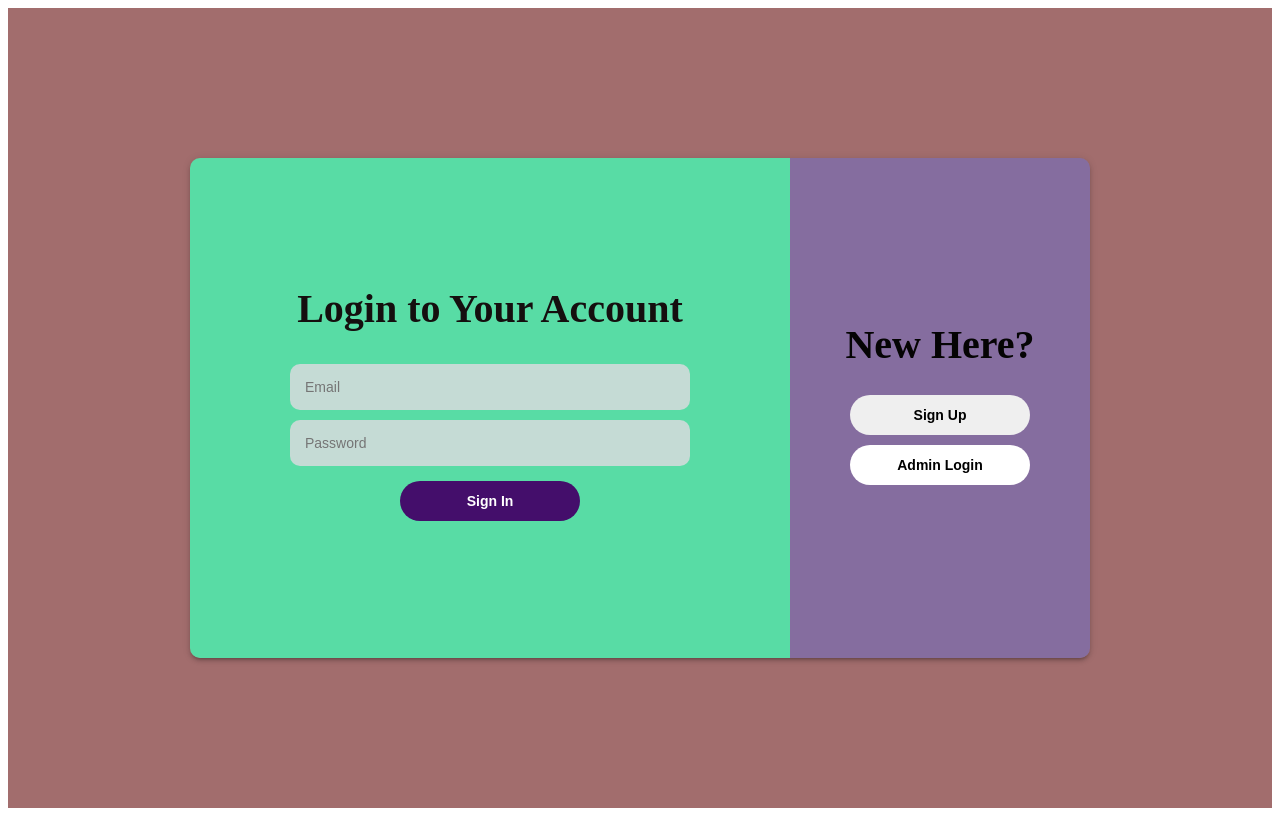
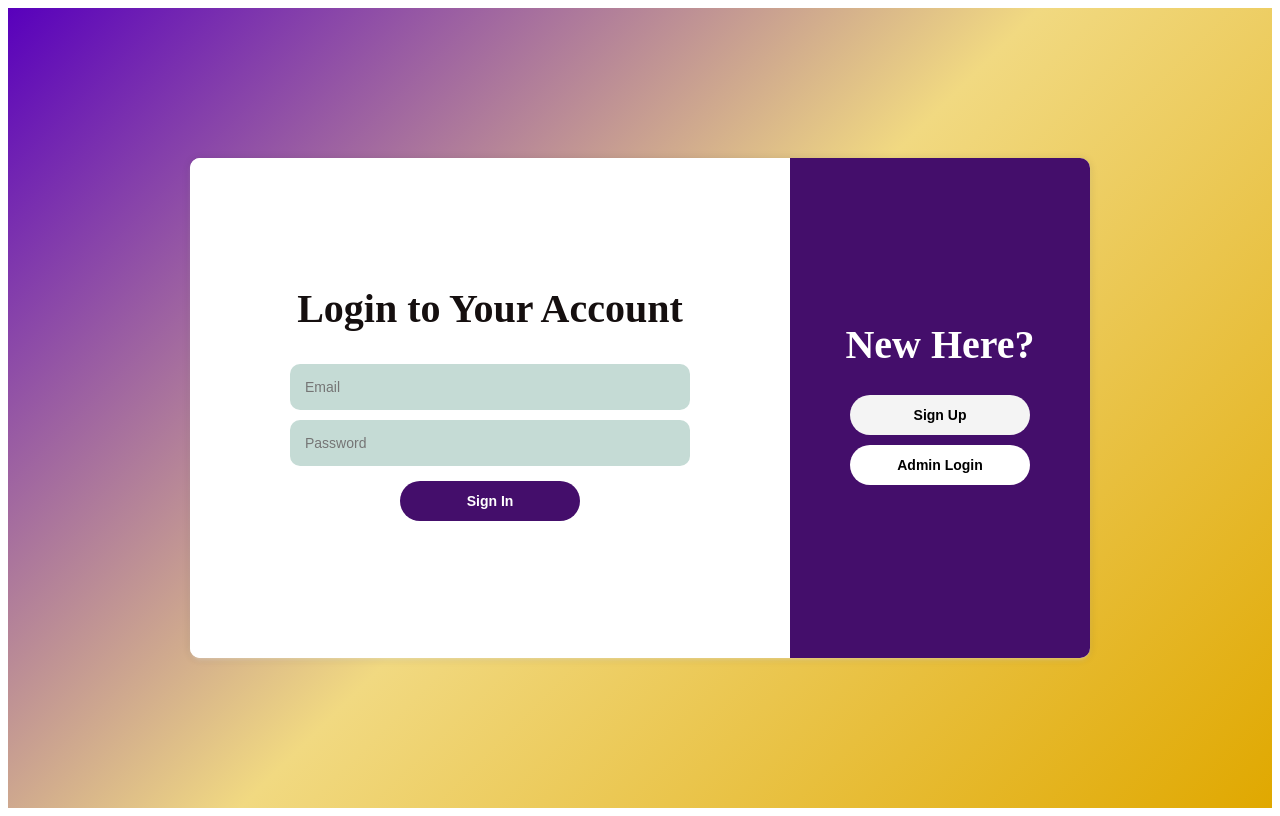
Before and after one commit to VivekKumar432/SRM-Batch-2, a React (Vite) app in the folder frontend/: page /login in a window 1280 px wide. Built offline with nearby package versions, Linux system fonts and the light colour scheme.

Commit message:
Modified the visuals.

```diff
--- a/frontend/src/assets/CSS/loginPage.css
+++ b/frontend/src/assets/CSS/loginPage.css
@@ -1,7 +1,7 @@
 .login_container {
     width: 100%;
     min-height: 100vh;
-    background-color: #a26d6d;
+    background: linear-gradient(135deg, #5800bc, #f1d981, #e0a800);
     display: flex;
     align-items: center;
     justify-content: center;
@@ -12,8 +12,10 @@
     height: 500px;
     display: flex;
     border-radius: 10px;
-    box-shadow: 0px 3px 3px -2px rgb(0 0 0 / 20%),
-        0px 3px 4px 0px rgb(0 0 0 / 14%), 0px 1px 8px 0px rgb(0 0 0 / 12%);
+    box-shadow: 0px 3px 3px -2px rgba(255, 255, 255, 0.2),
+        0px 3px 4px 0px rgba(255, 255, 255, 0.14), 0px 1px 8px 0px rgb(0 0 0 / 12%);
+    font-weight: bold;
+    background-color: #ffffff; /* Solid color for the container */
 }
 
 .left {
@@ -22,9 +24,10 @@
     flex-direction: column;
     align-items: center;
     justify-content: center;
-    background-color: rgb(88, 220, 165);
+    background-color: rgb(255, 255, 255); /* Solid color for the left side */
     border-top-left-radius: 10px;
     border-bottom-left-radius: 10px;
+    font-weight: bold;
 }
 
 .form_container {
@@ -66,16 +69,18 @@
     flex-direction: column;
     align-items: center;
     justify-content: center;
-    background-color: #856d9f;
+    background-color: #440e6b; /* Solid color for the right side */
     border-top-right-radius: 10px;
     border-bottom-right-radius: 10px;
+    font-weight: bold;
 }
 
 .right h1 {
     margin-top: 0;
-    color: rgb(5, 4, 4);
+    color: rgb(255, 255, 255);
     font-size: 40px;
     align-self: center;
+    font-weight: bold;
 }
 
 .blue_btn {
@@ -88,6 +93,7 @@
     font-size: 14px;
     cursor: pointer;
     color: black;
+    background-color: #f4f4f4; /* Solid color for the button */
 }
 
 .blue_btn:hover {
--- a/frontend/src/assets/CSS/registerPage.css
+++ b/frontend/src/assets/CSS/registerPage.css
@@ -1,7 +1,7 @@
-.signup_container {
+    .signup_container {
     width: 100%;
     min-height: 100vh;
-    background-color: #70bfab;
+    background: linear-gradient(135deg, #5800bc, #f1d981, #e0a800);
     display: flex;
     align-items: center;
     justify-content: center;
@@ -17,7 +17,7 @@
 }
 
 .left {
-    flex: 1;
+    flex: 4; /* Smaller width */
     display: flex;
     flex-direction: column;
     align-items: center;
@@ -35,7 +35,7 @@
 }
 
 .right {
-    flex: 2;
+    flex: 2; /* Larger width */
     display: flex;
     flex-direction: column;
     align-items: center;
@@ -78,28 +78,12 @@
     text-align: center;
 }
 
-.white_btn {
+.rose_btn {
     border: none;
     outline: none;
     padding: 12px 0;
-    background-color: #fefefe;
-    color: black;
-    border-radius: 20px;
-    width: 180px;
-    font-weight: bold;
-    font-size: 14px;
-    cursor: pointer;
-}
-.white_btn:hover{
-	background-color: #e0a800;
-}
-
-
-.green_btn {
-    border: none;
-    outline: none;
-    padding: 12px 0;
-    background-color: #8763b1;
+    background-color: #ffffff;
+    color: rgb(0, 0, 0);
     border-radius: 20px;
     width: 180px;
     font-weight: bold;
@@ -107,12 +91,31 @@
     cursor: pointer;
 }
 
+.rose_btn:hover {
+	background-color: #e0a800;
+}
+
+.rouge_btn {
+    border: none;
+    outline: none;
+    padding: 12px 0;
+    background-color: #440e6b;
+    border-radius: 20px;
+    width: 180px;
+    font-weight: bold;
+    font-size: 14px;
+    cursor: pointer;
+    color: white;
+    margin-top: 7px;
+}
+
 .purple_btn {
     background-color: #8763b1;
     color: white;
     margin: 10px;
 }
-.green_btn:hover{
+
+.rouge_btn:hover {
 	background-color: #e0a800;
 }
 
@@ -120,13 +123,14 @@
     border: none;
     outline: none;
     padding: 12px 0;
-    background-color: #8763b1;
+    background-color: #440e6b;
     border-radius: 20px;
     width: 180px;
     font-weight: bold;
     font-size: 14px;
     cursor: pointer;
     margin-top: 10px;
+    color: white;
 }
 
 .adminButton:hover {
--- a/frontend/src/components/Admin/AdminLogin.jsx
+++ b/frontend/src/components/Admin/AdminLogin.jsx
@@ -57,7 +57,7 @@ const AdminLogin = () => {
                             className={styles.input}
                         />
                         {error && <div className={styles.error_msg}>{error}</div>}
-                        <button type="submit" className={styles.green_btn}>
+                        <button type="submit" className={styles.violet_btn}>
                             Sign In
                         </button>
                     </form>
--- a/frontend/src/components/Admin/AdminMain.module.css
+++ b/frontend/src/components/Admin/AdminMain.module.css
@@ -5,6 +5,10 @@
     padding: 20px;
     text-align: center;
     justify-content: space-between;
+    background-image: url('https://png.pngtree.com/thumb_back/fw800/background/20200804/pngtree-administrator-image_393946.jpg');
+    background-size: cover; /* Cover the entire container */
+    background-position: center; /* Center the image */
+    background-repeat: no-repeat;
 }
 
 .admin_nav {
--- a/frontend/src/components/Admin/style.module.css
+++ b/frontend/src/components/Admin/style.module.css
@@ -1,7 +1,7 @@
 .login_container {
 	width: 100%;
 	min-height: 100vh;
-	background-color: #22a49d;
+	background: linear-gradient(135deg, #5800bc, #f1d981, #e0a800);
 	display: flex;
 	align-items: center;
 	justify-content: center;
@@ -22,7 +22,7 @@
 	flex-direction: column;
 	align-items: center;
 	justify-content: center;
-	background-color: rgb(176, 137, 137);
+	background-color: rgb(255, 255, 255);
 	border-top-left-radius: 10px;
 	border-bottom-left-radius: 10px;
 }
@@ -66,14 +66,14 @@
 	flex-direction: column;
 	align-items: center;
 	justify-content: center;
-	background-color: #605b66;
+	background-color: #440e6b;
 	border-top-right-radius: 10px;
 	border-bottom-right-radius: 10px;
 }
 
 .right h1 {
 	margin-top: 0;
-	color: rgb(22, 18, 18);
+	color: rgb(255, 255, 255);
 	font-size: 40px;
 	align-self: center;
 }
@@ -96,7 +96,7 @@
 	background-color: #e0a800;
 }
 
-.green_btn {
+.violet_btn {
 	border: none;
 	outline: none;
 	padding: 12px 0;
@@ -105,12 +105,12 @@
 	font-weight: bold;
 	font-size: 14px;
 	cursor: pointer;
-	background-color: #754995;
+	background-color: #440e6b;
 	color: white;
 	margin: 10px;
 }
 
-.green_btn:hover {
+.violet_btn:hover {
 	background-color: #e0a800;
 }
 
--- a/frontend/src/components/Admin/styles.module.css
+++ b/frontend/src/components/Admin/styles.module.css
@@ -1,7 +1,7 @@
 .signup_container {
     width: 100%;
     min-height: 100vh;
-    background-color: #a95c5c;
+    background: linear-gradient(135deg, #5800bc, #f1d981, #e0a800);
     display: flex;
     align-items: center;
     justify-content: center;
@@ -22,7 +22,7 @@
     flex-direction: column;
     align-items: center;
     justify-content: center;
-    background-color: #7320cc;
+    background-color: #440e6b;
     border-top-left-radius: 10px;
     border-bottom-left-radius: 10px;
 }
@@ -40,7 +40,7 @@
     flex-direction: column;
     align-items: center;
     justify-content: center;
-    background-color: rgb(201, 132, 163);
+    background-color: rgb(255, 255, 255);
     border-top-right-radius: 10px;
     border-bottom-right-radius: 10px;
 }
@@ -120,13 +120,14 @@
     border: none;
     outline: none;
     padding: 12px 0;
-    background-color: #8763b1;
+    background-color: #440e6b;
     border-radius: 20px;
     width: 180px;
     font-weight: bold;
     font-size: 14px;
     cursor: pointer;
     margin-top: 10px;
+    color: white;
 }
 
 .adminButton:hover {
--- a/frontend/src/pages/RegisterPage.jsx
+++ b/frontend/src/pages/RegisterPage.jsx
@@ -40,14 +40,6 @@ const RegisterPage = () => {
     <div className="signup_container">
       <div className="signup_form_container">
         <div className="left">
-          <h1>Welcome Back</h1>
-          <Link to="/login">
-            <button type="button" className="white_btn">
-              Sign in
-            </button>
-          </Link>
-        </div>
-        <div className="right">
           <form className="form_container" onSubmit={handleSubmit}>
             <h1>New Account</h1>
             <input
@@ -87,7 +79,7 @@ const RegisterPage = () => {
               className="input"
             />
             {error && <div className="error_msg">{error}</div>}
-            <button type="submit" className="green_btn">
+            <button type="submit" className="rouge_btn">
               Sign Up
             </button>
           </form>
@@ -97,6 +89,14 @@ const RegisterPage = () => {
             </Link>
           </div>
         </div>
+        <div className="right">
+          <h1>Welcome Back</h1>
+          <Link to="/login">
+            <button type="button" className="rose_btn">
+              Sign in
+            </button>
+          </Link>
+        </div>
       </div>
     </div>
   );
```
